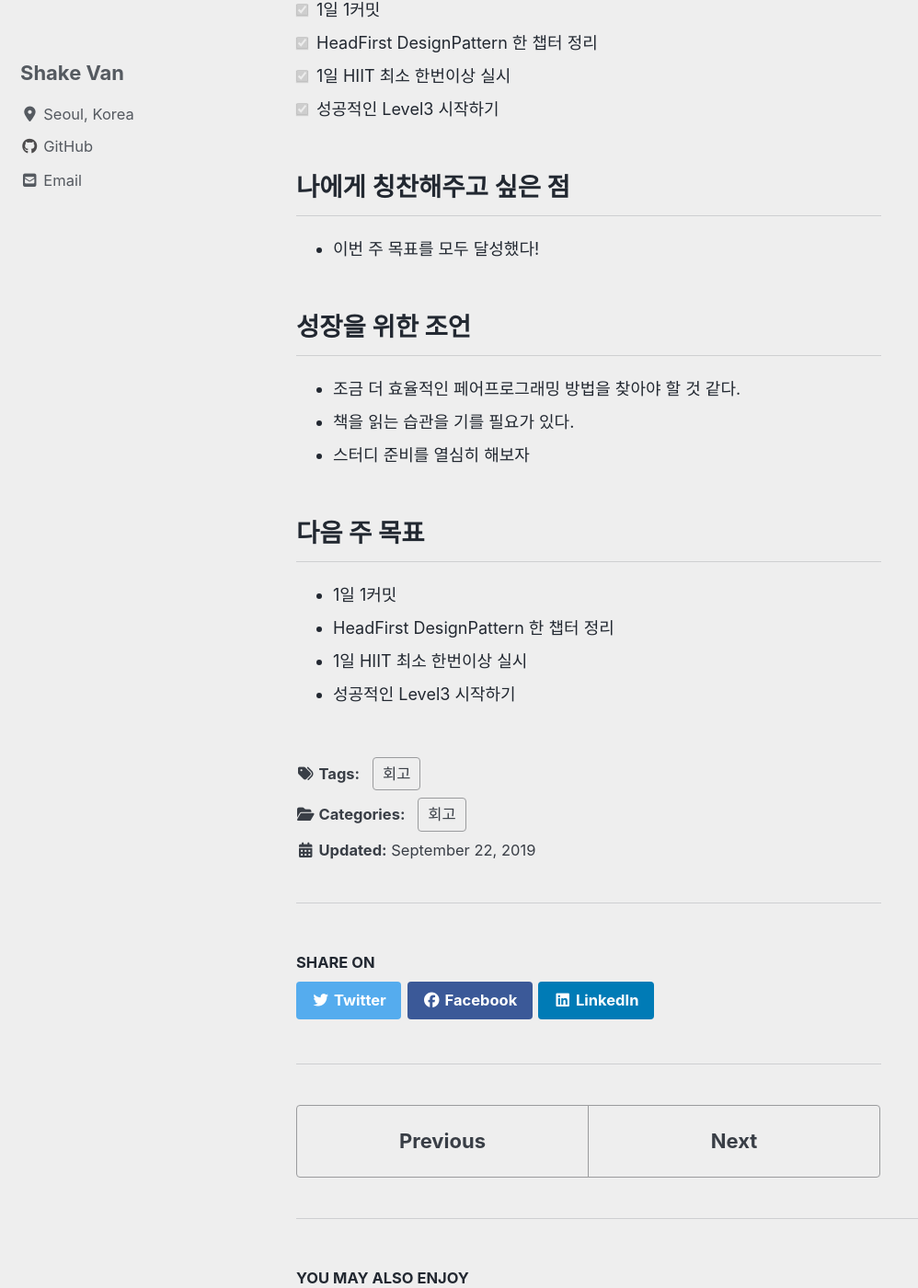
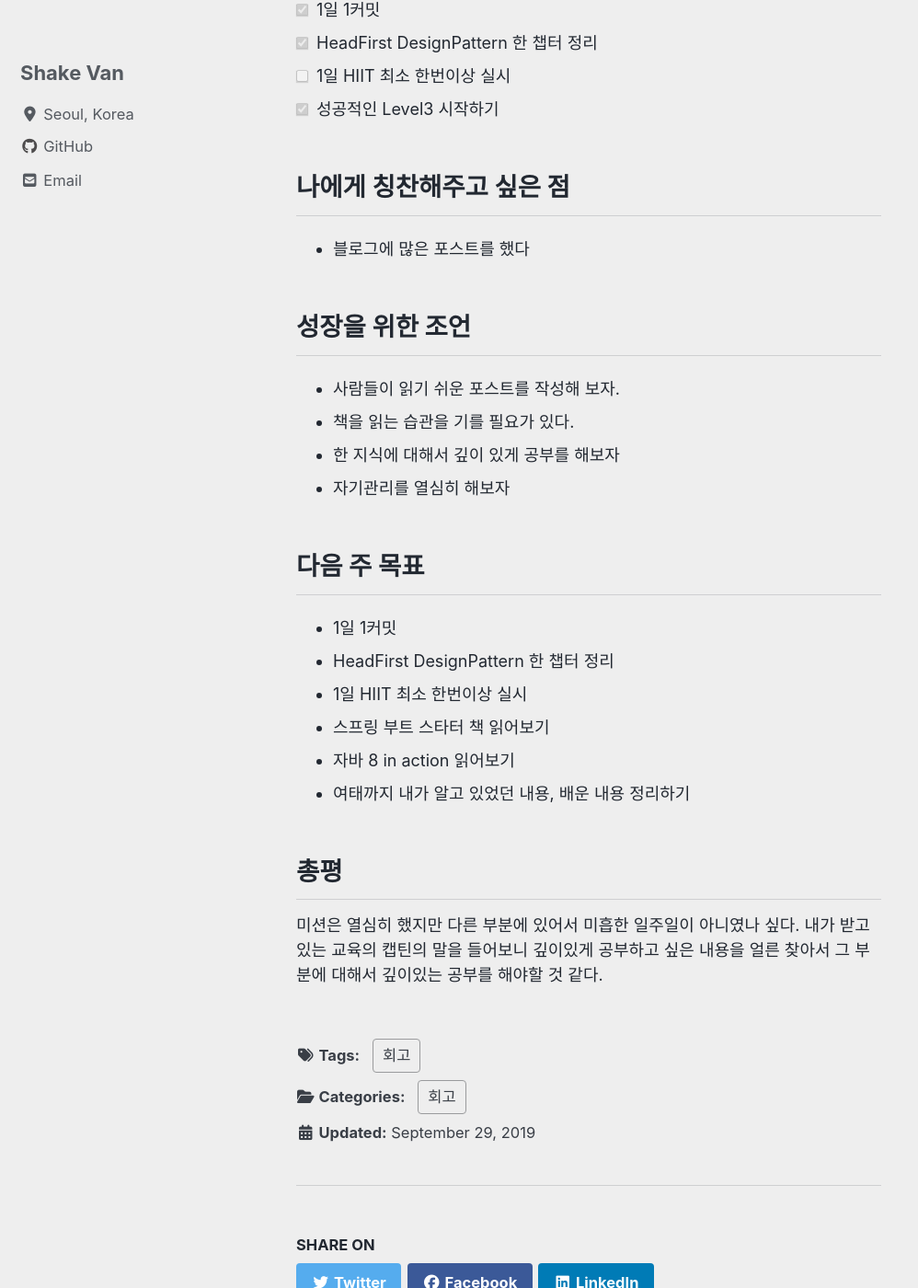
Before and after one commit to vsh123/vsh123.github.io, a Jekyll site: the page built from _posts/2019-09-29-remind.md, in a window 1280 px wide and 1400 px high, scrolled down 399 px. Shown: the whole window at 92% size, without its empty margins (0-998 px from the left). Built offline with Jekyll 4.4.1, drawn with Linux system fonts in a browser that asks for light colours; cached includes are drawn as plain includes; nearby versions of some CDN libraries; some of the changed text lies outside the part shown.

Commit message:
docs: 4주차 회고

```diff
--- a/_posts/2019-09-22-remind.md
+++ b/_posts/2019-09-22-remind.md
@@ -25,4 +25,3 @@ tags : [회고]
 - 1일 1커밋
 - HeadFirst DesignPattern 한 챕터 정리
 - 1일 HIIT 최소 한번이상 실시
-- 성공적인 Level3 시작하기
--- /dev/null
+++ b/_posts/2019-09-29-remind.md
@@ -0,0 +1,35 @@
+---
+published: true
+layout: single
+title: "4주 회고"
+category: 회고
+tags : [회고]
+---
+> 기간 : 2019년 9월 23일(월) ~ 2019년 9월 29일(일)
+
+## 이번 주 목표
+- [x] 1일 1커밋
+- [x] HeadFirst DesignPattern 한 챕터 정리
+- [ ] 1일 HIIT 최소 한번이상 실시
+- [x] 성공적인 Level3 시작하기
+
+## 나에게 칭찬해주고 싶은 점
+- 블로그에 많은 포스트를 했다
+
+## 성장을 위한 조언
+- 사람들이 읽기 쉬운 포스트를 작성해 보자.
+- 책을 읽는 습관을 기를 필요가 있다.
+- 한 지식에 대해서 깊이 있게 공부를 해보자
+- 자기관리를 열심히 해보자
+
+## 다음 주 목표
+- 1일 1커밋
+- HeadFirst DesignPattern 한 챕터 정리
+- 1일 HIIT 최소 한번이상 실시
+- 스프링 부트 스타터 책 읽어보기
+- 자바 8 in action 읽어보기
+- 여태까지 내가 알고 있었던 내용, 배운 내용 정리하기
+
+## 총평
+미션은 열심히 했지만 다른 부분에 있어서 미흡한 일주일이 아니였나 싶다.
+내가 받고 있는 교육의 캡틴의 말을 들어보니 깊이있게 공부하고 싶은 내용을 얼른 찾아서 그 부분에 대해서 깊이있는 공부를 해야할 것 같다.
```
